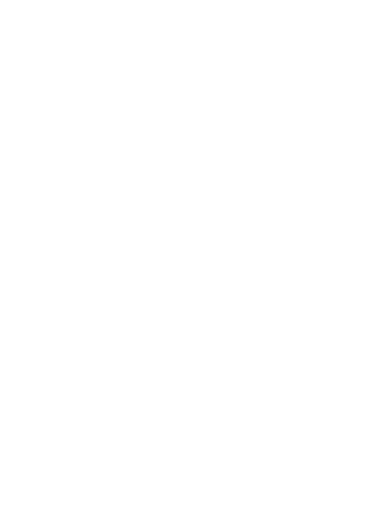
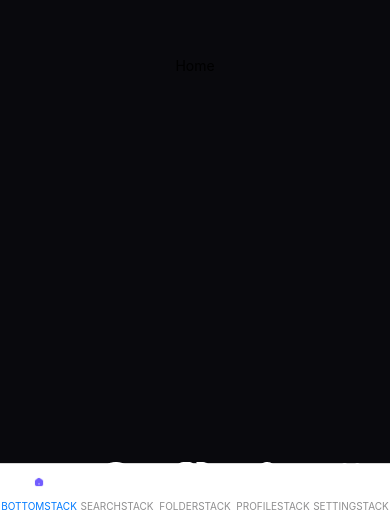
Before and after one commit to shoaiburrehman/design-test-rn, a React Native app: screen / in a window 390 px wide. Shown: the part 332-844 px from the top of the page. Built offline with nearby package versions, Linux system fonts and the light colour scheme.

Commit message:
bottom tab working

```diff
--- a/App.tsx
+++ b/App.tsx
@@ -11,6 +11,8 @@ import {
   StyleSheet,
   View,
 } from 'react-native';
+import Navigation from './src/navigations';
+import { Colors } from './src/themes/Colors';
 
 function App() {
 
@@ -21,7 +23,7 @@ function App() {
         backgroundColor="transparent"
         barStyle="dark-content"
       />
-      {/* <Navigation /> */}
+      <Navigation />
     </View>
   );
 }
@@ -29,6 +31,7 @@ function App() {
 const styles = StyleSheet.create({
   container: {
     flex: 1,
+    backgroundColor: Colors.BLACK
   },
 });
 
--- a/src/assets/index.ts
+++ b/src/assets/index.ts
@@ -30,6 +30,7 @@ export const icons = {
 export const tabIcons = {
   folderInactive: require('./tabIcons/folder-inactive.png'),
   homeActive: require('./tabIcons/home-active.png'),
+  homeInactive: require('./tabIcons/home-inactive.png'),
   profileActive: require('./tabIcons/profile-active.png'),
   profileInactive: require('./tabIcons/profile-inactive.png'),
   searchInactive: require('./tabIcons/search-inactive.png'),
--- /dev/null
+++ b/src/navigations/BottomTabNavigator/index.tsx
@@ -0,0 +1,101 @@
+import React from 'react';
+import { createBottomTabNavigator } from '@react-navigation/bottom-tabs';
+import { tabIcons } from '../../assets';
+import { Image } from 'react-native';
+import { vh } from '../../themes/units';
+import NavigationRoutes from '../NavigationRoutes';
+import { Colors } from '../../themes/Colors';
+import HomeNavigator from '../HomeStack';
+import { Fonts } from '../../themes';
+
+const Tab = createBottomTabNavigator();
+
+const BottomTabNavigator = (props: any) => {
+
+    const tabOptions = {
+        headerShown: false,
+        activeTintColor: Colors.BLACK,
+        tabBarHideOnKeyboard: true,
+        tabBarColor: Colors.BLACK,
+        style: {
+            borderTopColor:  "transparent",
+            shadowColor: Colors.BLACK,
+            shadowOffset: {
+                width: 0,
+                height: 35,
+            },
+            shadowOpacity: 1,
+            shadowRadius: 15,
+            elevation: 30,
+
+            height: vh * 13,
+            backgroundColor: Colors.BLACK,
+            paddingBottom: 6,
+        },
+    };
+
+    return (
+        <Tab.Navigator
+            initialRouteName={NavigationRoutes.BOTTOMSTACK}
+            screenOptions={tabOptions}
+        >
+        <Tab.Screen
+            name={NavigationRoutes.BOTTOMSTACK}
+            component={HomeNavigator}
+            options={{
+                tabBarIcon: ({ focused }) => (
+                    <Image
+                        source={focused ? tabIcons.homeActive : tabIcons.homeInactive}
+                        style={{width: 10,height: 10}}
+                    />
+                ),
+            }}
+        />
+        <Tab.Screen
+            name={NavigationRoutes.SEARCHSTACK}
+            component={HomeNavigator}
+            options={{
+                tabBarIcon: ({ focused }) => (
+                    <Image
+                        source={focused ? tabIcons.searchInactive : tabIcons.searchInactive}
+                    />
+                ),
+            }}
+        />
+        <Tab.Screen
+            name={NavigationRoutes.FOLDERSTACK}
+            component={HomeNavigator}
+            options={{
+                tabBarIcon: ({ focused }) => (
+                    <Image
+                        source={focused ? tabIcons.folderInactive : tabIcons.folderInactive}
+                    />
+                ),
+            }}
+        />
+        <Tab.Screen
+            name={NavigationRoutes.PROFILESTACK}
+            component={HomeNavigator}
+            options={{
+                tabBarIcon: ({ focused }) => (
+                    <Image
+                        source={focused ? tabIcons.profileActive : tabIcons.profileInactive}
+                    />
+                ),
+            }}
+        />
+        <Tab.Screen
+            name={NavigationRoutes.SETTINGSTACK}
+            component={HomeNavigator}
+            options={{
+                tabBarIcon: ({ focused }) => (
+                    <Image
+                        source={focused ? tabIcons.settingInactive : tabIcons.settingInactive}
+                    />
+                ),
+            }}
+        />
+    </Tab.Navigator>
+);
+};
+export default BottomTabNavigator;
--- /dev/null
+++ b/src/navigations/HomeStack/index.tsx
@@ -0,0 +1,21 @@
+import React from 'react';
+import {createStackNavigator} from '@react-navigation/stack';
+import NavigationRoutes from '../NavigationRoutes';
+import HomeScreen from '../../screens/HomeScreen';
+
+const HomeStack = createStackNavigator();
+
+const HomeNavigator = () => {
+  return (
+    <HomeStack.Navigator
+      initialRouteName={NavigationRoutes.HOME}>
+      <HomeStack.Screen
+        name={NavigationRoutes.HOME}
+        component={HomeScreen}
+        options={{headerShown: false}}
+      />
+    </HomeStack.Navigator>
+  );
+};
+
+export default HomeNavigator;
--- a/src/navigations/MainStack/index.tsx
+++ b/src/navigations/MainStack/index.tsx
@@ -2,16 +2,17 @@ import React from 'react';
 import {createStackNavigator} from '@react-navigation/stack';
 import NavigationRoutes from '../NavigationRoutes';
 import HomeScreen from '../../screens/HomeScreen';
+import BottomTabNavigator from '../BottomTabNavigator';
 
 const RootStack = createStackNavigator();
 
 const MainNavigator = () => {
   return (
     <RootStack.Navigator
-      initialRouteName={NavigationRoutes.HOME}>
+      initialRouteName={NavigationRoutes.BOTTOMSTACK}>
       <RootStack.Screen
-        name={NavigationRoutes.HOME}
-        component={HomeScreen}
+        name={NavigationRoutes.BOTTOMSTACK}
+        component={BottomTabNavigator}
         options={{headerShown: false}}
       />
     </RootStack.Navigator>
--- a/src/navigations/NavigationRoutes.ts
+++ b/src/navigations/NavigationRoutes.ts
@@ -1,5 +1,11 @@
 const NavigationRoutes = {
+  BOTTOMSTACK: 'BOTTOMSTACK',
+  HOMESTACK: 'HOMESTACK',
   HOME: 'HOME',
+  SEARCHSTACK: 'SEARCHSTACK',
+  FOLDERSTACK: 'FOLDERSTACK',
+  PROFILESTACK: 'PROFILESTACK',
+  SETTINGSTACK: 'SETTINGSTACK'
 };
 
 export default NavigationRoutes;
--- a/src/screens/HomeScreen/index.js
+++ b/src/screens/HomeScreen/index.tsx
@@ -1,11 +1,12 @@
 import React from 'react';
 import {View, Text} from 'react-native';
+import styles from './styles';
 
 
 const HomeScreen = (props: any) => {
 
     return(
-        <View>
+        <View style={styles.container}>
             <Text>Home</Text>
         </View>
     )
--- a/src/screens/HomeScreen/styles.js
+++ b/src/screens/HomeScreen/styles.ts
@@ -1,8 +1,10 @@
 import {StyleSheet} from 'react-native';
+import { Colors } from '../../themes/Colors';
 
 const styles = StyleSheet.create({
     container: {
         flex: 1,
+        backgroundColor: Colors.BLACK,
         justifyContent: 'center',
         alignItems: 'center'
     },
--- a/src/themes/Colors.ts
+++ b/src/themes/Colors.ts
@@ -9,7 +9,8 @@ export const Colors = {
   PURPLE_OUT: "#6B32FF",
   PURPLE_IN: "#8150FF",
   PENDING_BG: "#FFC9614D",
-  PENDING: "#FFC75C"
+  PENDING: "#FFC75C",
+  TAB_COLOR: "#725DFF"
 };
 
 export const APP_SHADOW = {
```
Also changed, not shown: src/assets/tabIcons/home-inactive.png (added).
